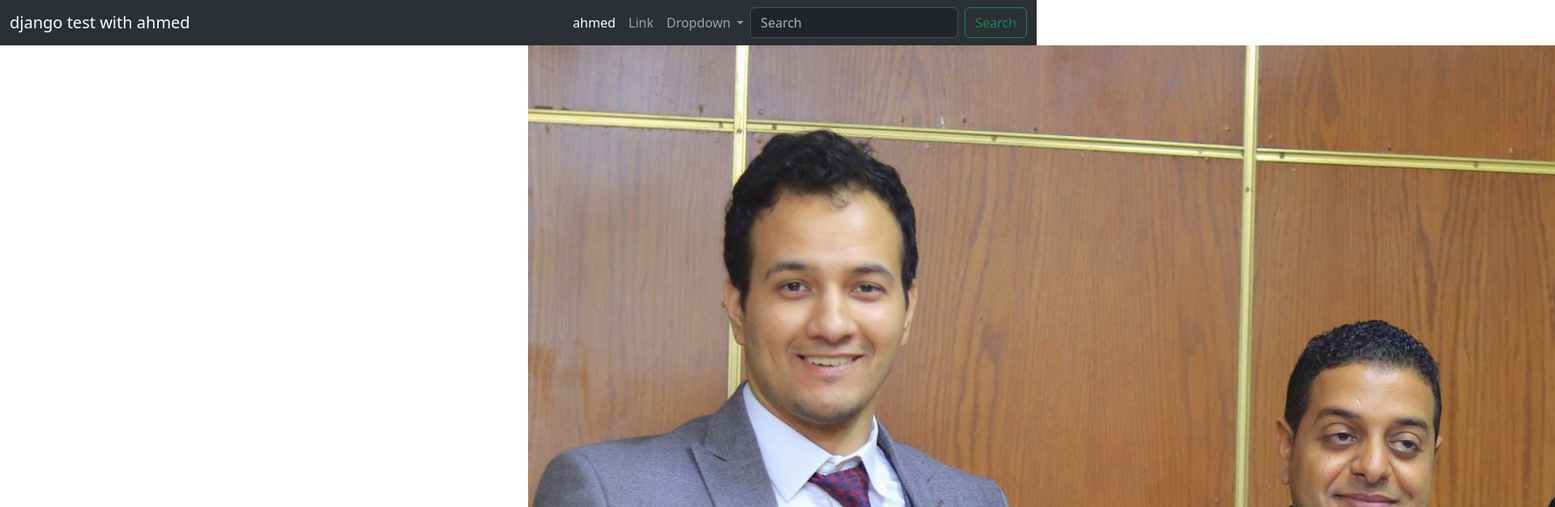
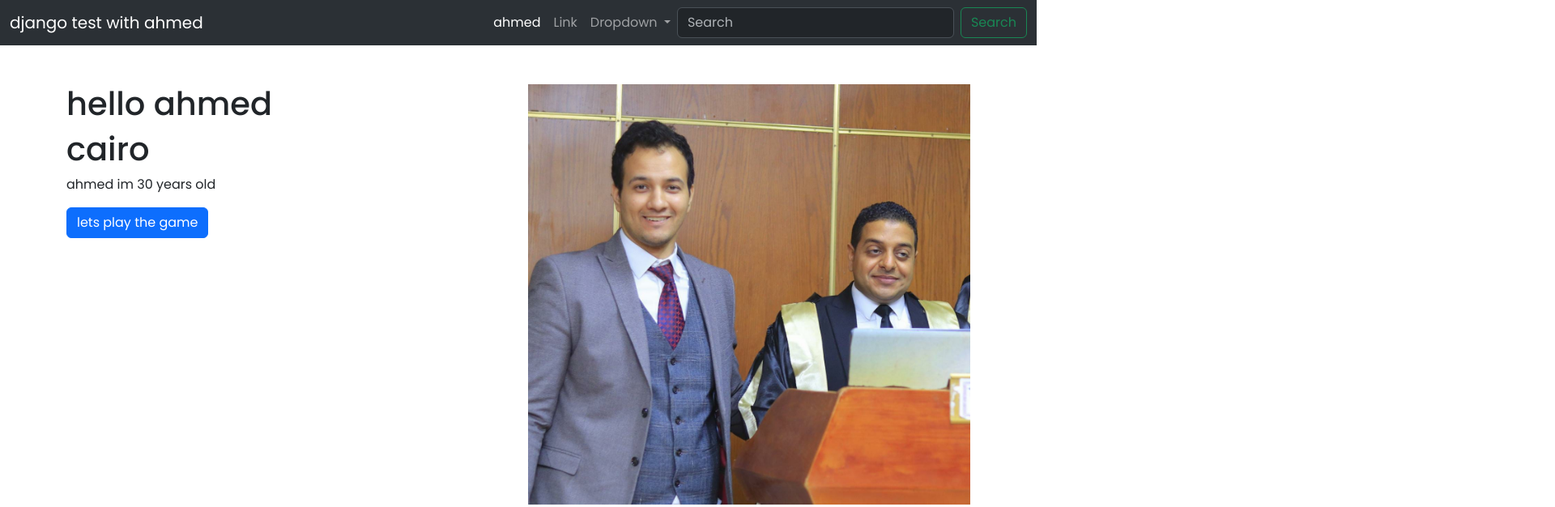
Before and after one commit to ahmed007dr/automation, a plain HTML site: page project 2/index.html in a window 1280 px wide. Shown: the top 626 px of the page at 81% size, 1920 px wide, since content can reach past the window. Drawn offline with nearby package versions, Linux system fonts and the light colour scheme.

Commit message:
contaier

```diff
--- /dev/null
+++ b/project 2/css/style.css
@@ -0,0 +1,3 @@
+body{
+    font-family: 'Poppins',sans-serif;
+}
--- a/project 2/index.html
+++ b/project 2/index.html
@@ -5,11 +5,14 @@
     <meta name="viewport" content="width=device-width, initial-scale=1">
     <title>Bootstrap demo</title>
     <link href="https://cdn.jsdelivr.net/npm/bootstrap@5.3.3/dist/css/bootstrap.min.css" rel="stylesheet" integrity="sha384-QWTKZyjpPEjISv5WaRU9OFeRpok6YctnYmDr5pNlyT2bRjXh0JMhjY6hW+ALEwIH" crossorigin="anonymous">
+    <link rel="preconnect" href="https://fonts.gstatic.com" crossorigin>
+    <link href="https://fonts.googleapis.com/css2?family=Poppins:ital,wght@0,100;0,200;0,300;0,400;0,500;0,600;0,700;0,800;0,900;1,100;1,200;1,300;1,400;1,500;1,600;1,700;1,800;1,900&display=swap" rel="stylesheet">
+    <link rel="stylesheet" href="css/style.css">
   </head>
   <body>
-    <nav class="navbar navbar-expand-lg bg-body-tertiary "data-bs-theme="dark">
+    <nav class="navbar navbar-expand-lg bg-body-tertiary" data-bs-theme="dark">
       <div class="container-fluid">
-          <a class="navbar-brand" href="#">django test with ahmed </a>
+        <a class="navbar-brand" href="#">django test with ahmed</a>
         <button class="navbar-toggler" type="button" data-bs-toggle="collapse" data-bs-target="#navbarSupportedContent" aria-controls="navbarSupportedContent" aria-expanded="false" aria-label="Toggle navigation">
           <span class="navbar-toggler-icon"></span>
         </button>
@@ -32,7 +35,6 @@
                 <li><a class="dropdown-item" href="#">cairo</a></li>
               </ul>
             </li>
-
           </ul>
           <form class="d-flex" role="search">
             <input class="form-control me-2" type="search" placeholder="Search" aria-label="Search">
@@ -40,16 +42,24 @@
           </form>
         </div>
       </div>
-      </nav>    <script src="https://cdn.jsdelivr.net/npm/bootstrap@5.3.3/dist/js/bootstrap.bundle.min.js" integrity="sha384-YvpcrYf0tY3lHB60NNkmXc5s9fDVZLESaAA55NDzOxhy9GkcIdslK1eN7N6jIeHz" crossorigin="anonymous"></script>
+    </nav>
 
+    <div class="container my-5">
       <div class="row">
         <div class="col-lg-6">
-
+          <h1> hello ahmed </h1>
+          <h1> cairo </h1>
+          <p> ahmed im 30 years old </p>
+          <a href="http://www.facebook.com "class="btn btn-primary"> lets play the game </a>
+          <link rel="preconnect" href="https://fonts.googleapis.com">
+          <!-- Content for the first column goes here -->
         </div>
-            <div class="col-lg-6 " class="img-fluid">
-                <img src="image/2.jpg" alt="">
+        <div class="col-lg-6">
+          <img src="image/2.jpg" class="img-fluid" alt="Image description">
+        </div>
+      </div>
     </div>
 
-        </div>
+    <script src="https://cdn.jsdelivr.net/npm/bootstrap@5.3.3/dist/js/bootstrap.bundle.min.js" integrity="sha384-YvpcrYf0tY3lHB60NNkmXc5s9fDVZLESaAA55NDzOxhy9GkcIdslK1eN7N6jIeHz" crossorigin="anonymous"></script>
   </body>
 </html>
```
Lines whose indentation alone changed are shown as unchanged.
